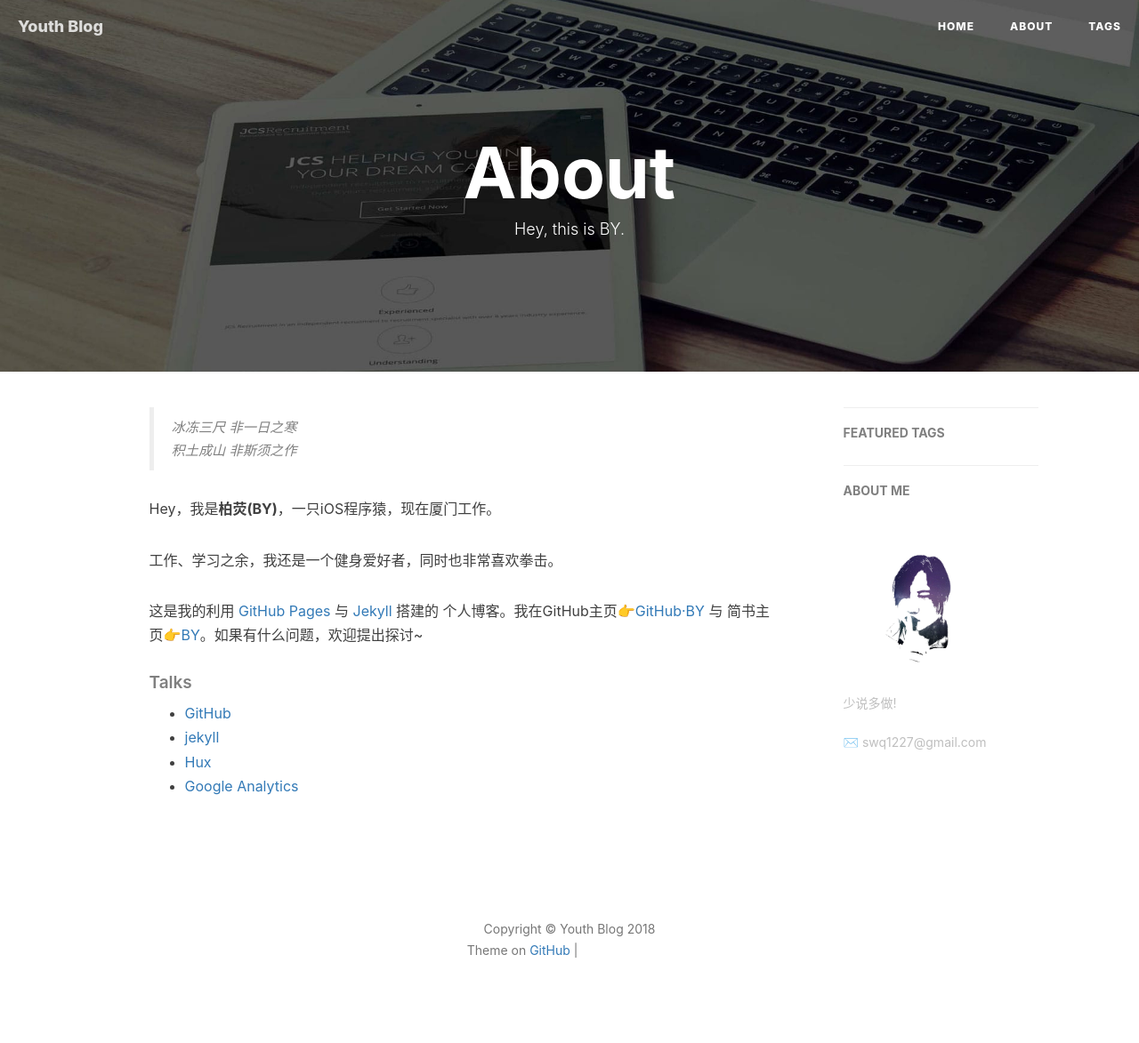
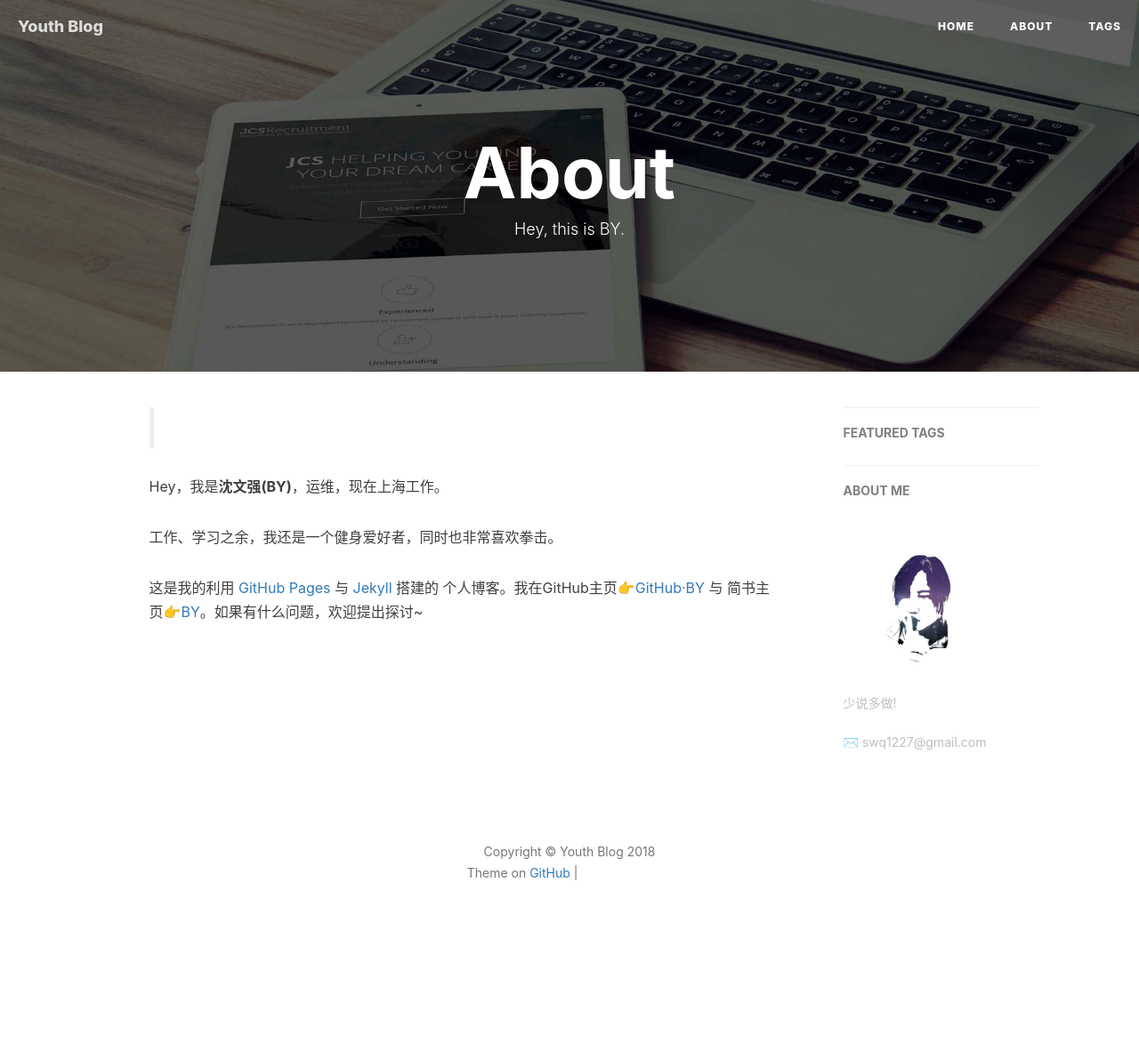
Before and after one commit to sven0219/Swq1227, a Jekyll site: the page built from about.html, in a window 1280 px wide. Shown: the whole page at 89% size. Built offline with Jekyll 4.4.1, drawn with Linux system fonts in a browser that asks for light colours; nearby versions of some CDN libraries; comment, search, counter and statistics services are not loaded; after the commit the page ends 1086 px from its top, so only the background shows below that; grey boxes are pictures that could not be loaded.

Commit message:
Update about.html

```diff
--- a/about.html
+++ b/about.html
@@ -15,10 +15,10 @@ header-img: "img/post-bg-rwd.jpg"
 <div class="zh post-container">
 
     <!--copied from markdown -->
-    <blockquote><p>冰冻三尺 非一日之寒<br>
-    积土成山 非斯须之作</p></blockquote>
+    <blockquote><p><br>
+    </p></blockquote>
 
-    <p>Hey，我是<strong>柏荧(BY)</strong>，一只iOS程序猿，现在厦门工作。</p>
+    <p>Hey，我是<strong>沈文强(BY)</strong>，运维，现在上海工作。</p>
 
     <p>工作、学习之余，我还是一个健身爱好者，同时也非常喜欢拳击。</p>
 
@@ -26,14 +26,14 @@ header-img: "img/post-bg-rwd.jpg"
 
     <p></p>
 
-    <h5>Talks</h5>
+    <!-- <h5>Talks</h5>
 
     <ul>
         <li><a href="https://github.com">GitHub</a></li>
         <li><a href="http://jekyll.com.cn/">jekyll</a></li>
         <li><a href="http://huangxuan.me/">Hux</a></li>
         <li><a href="https://analytics.google.com/analytics">Google Analytics</a></li>
-    </ul>
+    </ul> -->
 </div>
 
 <!-- English Version -->
```
